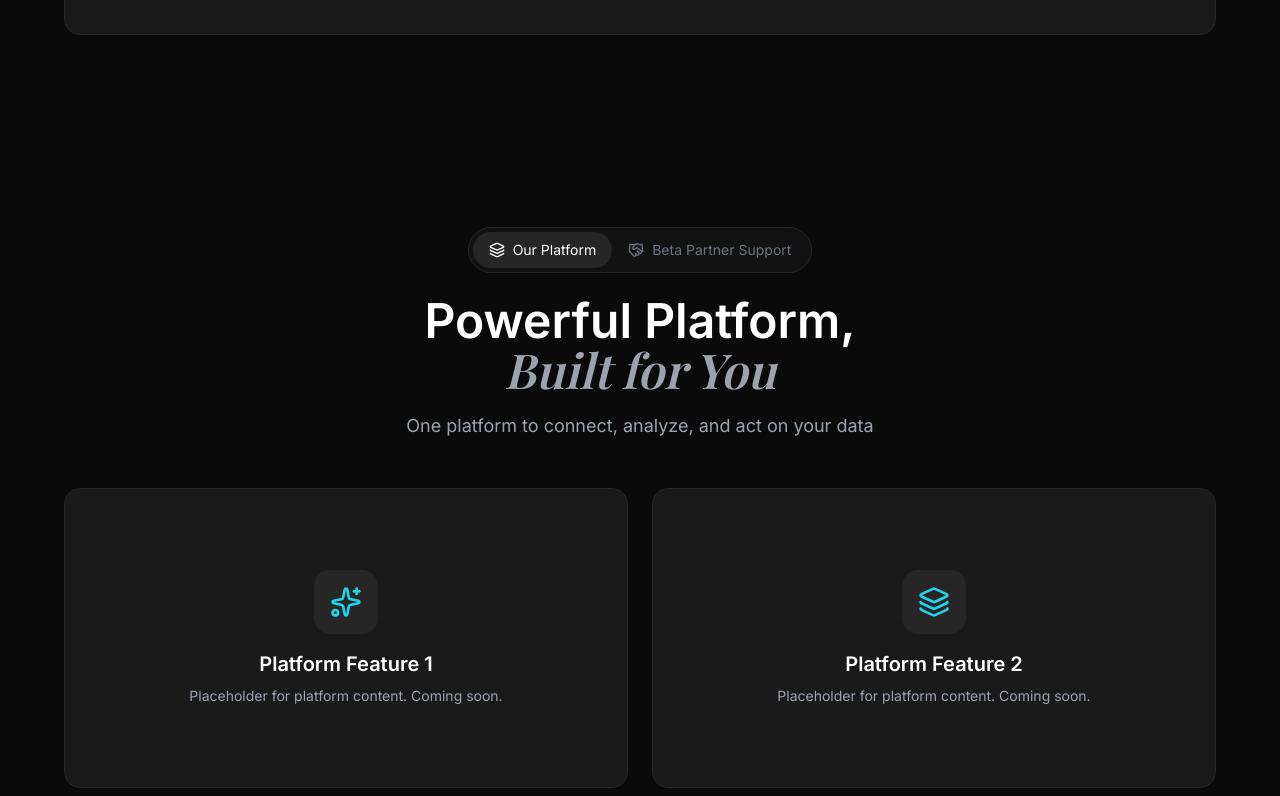
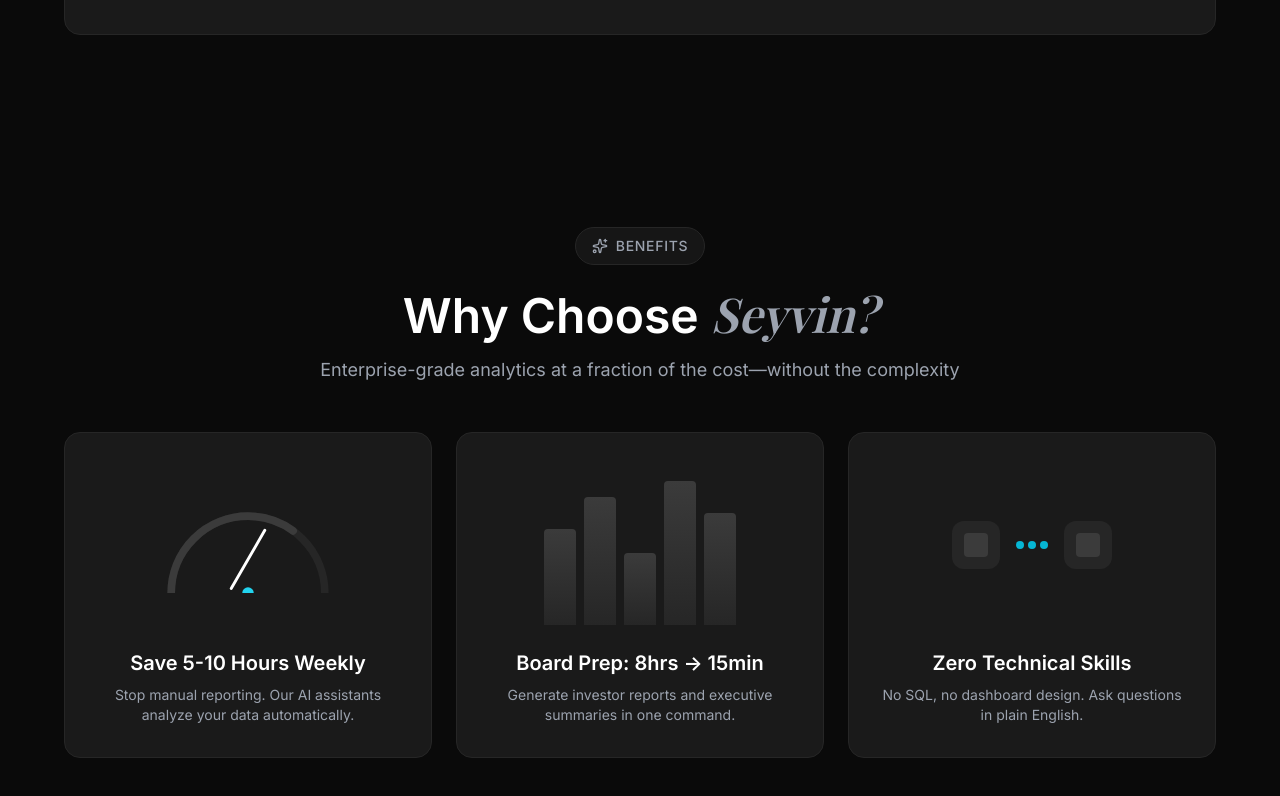
Before and after one commit to seyvinstark/agenty-website, a React (Vite) app: page / in a window 1280 px wide. Shown: the part 2584-3380 px from the top of the page. Built offline with nearby package versions, Linux system fonts and the light colour scheme; a web font is replaced by a local one.

Commit message:
benefits first

```diff
--- a/src/App.jsx
+++ b/src/App.jsx
@@ -30,10 +30,11 @@
         <Hero />
         <DataAnalysis />
         <ProblemStatement />
+        <Benefits />
         <Services />
         <Process />
         <Features />
-        <Benefits />
+
         <Clients />
         <Integrations />
         <Reviews />
```
